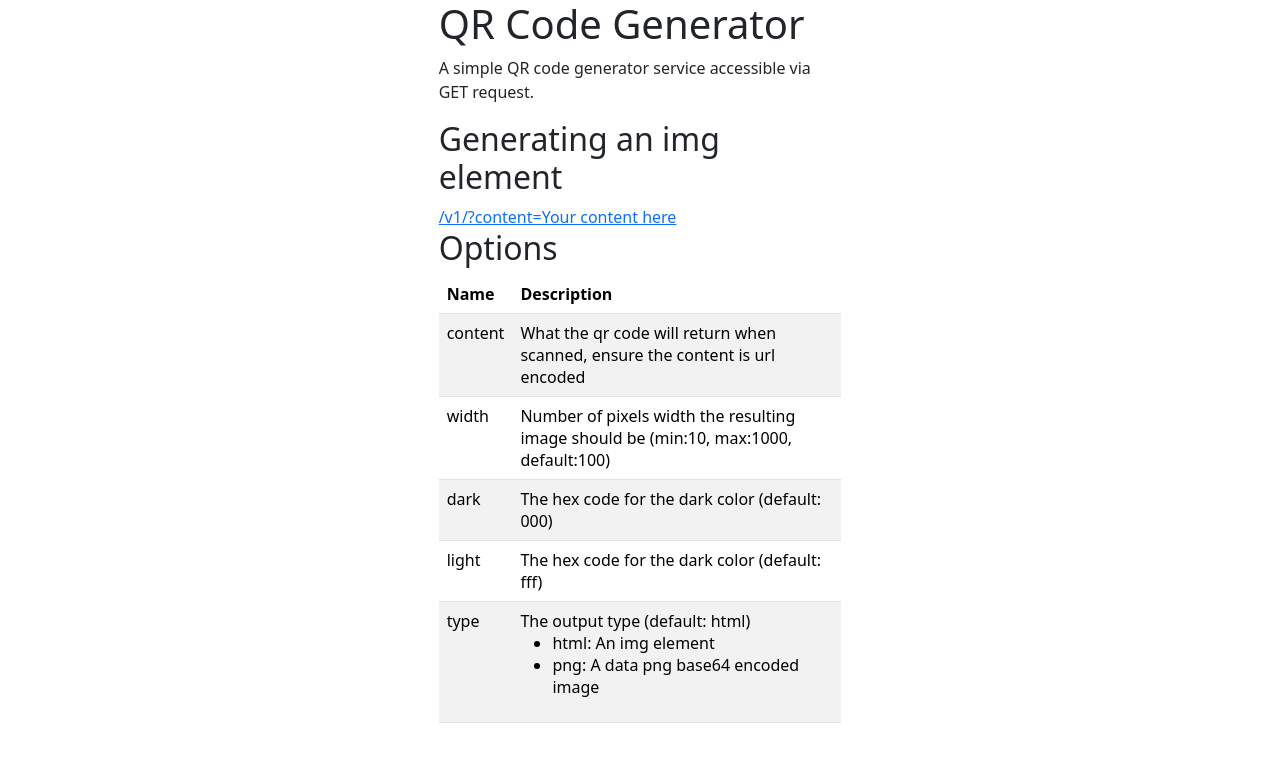
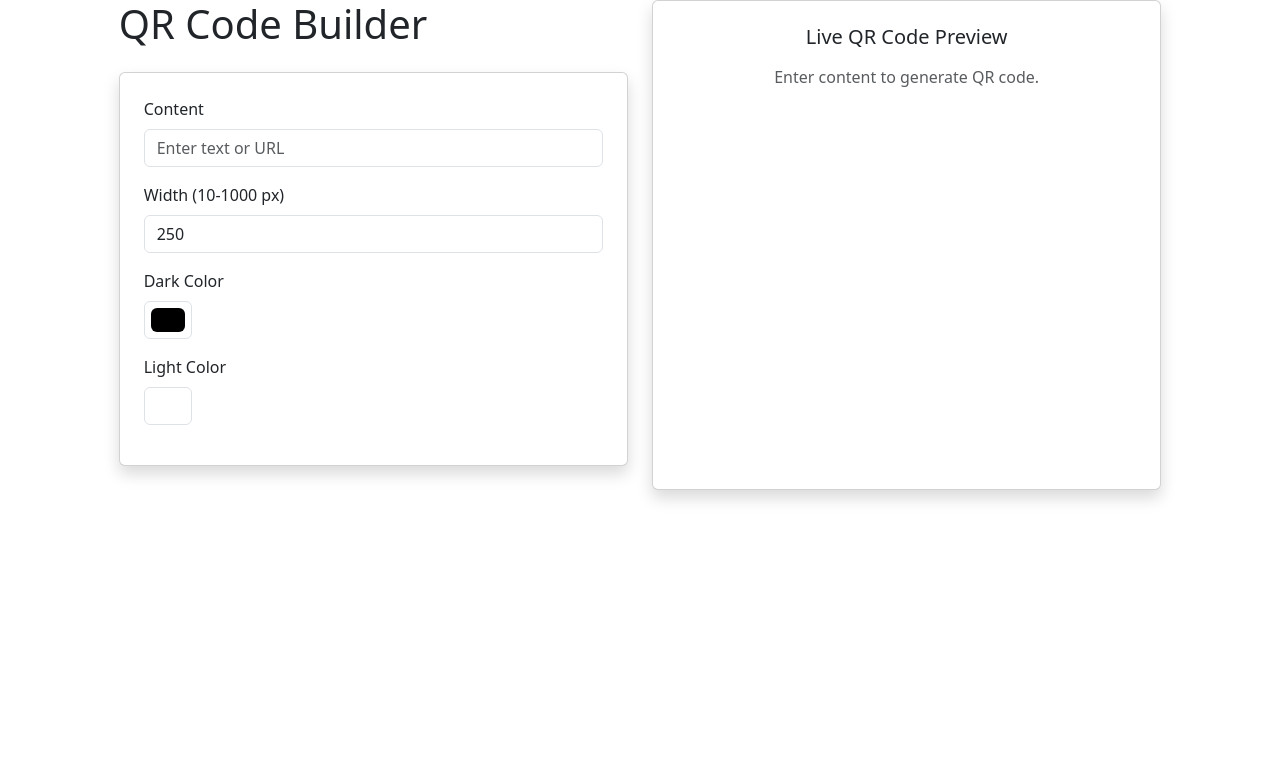
Before and after one commit to danielaj28/qr, a website: page src/index.html in a window 1280 px wide. Drawn offline with nearby package versions, Linux system fonts and the light colour scheme.

Commit message:
Refactor index.html to enhance QR code generation form and live preview functionality

```diff
--- a/src/index.html
+++ b/src/index.html
@@ -17,64 +17,148 @@
   </head>
   <body>
     <div class="container-fluid">
-      <div class="row">
-        <div class="col-md"></div>
-        <div class="col-md">
-          <h1>QR Code Generator</h1>
-          <p>A simple QR code generator service accessible via GET request.</p>
-          <h2>Generating an img element</h2>
-          <a href="/v1/?content=Your content here"
-            >/v1/?content=Your content here</a
-          >
-          <h2>Options</h2>
-          <table class="table table-striped">
-            <thead>
-              <th>Name</th>
-              <th>Description</th>
-            </thead>
-            <tbody>
-              <tr>
-                <td>content</td>
-                <td>
-                  What the qr code will return when scanned, ensure the content
-                  is url encoded
-                </td>
-              </tr>
-              <tr>
-                <td>width</td>
-                <td>
-                  Number of pixels width the resulting image should be (min:10,
-                  max:1000, default:100)
-                </td>
-              </tr>
-              <tr>
-                <td>dark</td>
-                <td>The hex code for the dark color (default: 000)</td>
-              </tr>
-              <tr>
-                <td>light</td>
-                <td>The hex code for the dark color (default: fff)</td>
-              </tr>
-              <tr>
-                <td>type</td>
-                <td>
-                  The output type (default: html)
-                  <ul>
-                    <li>html: An img element</li>
-                    <li>png: A data png base64 encoded image</li>
-                  </ul>
-                </td>
-              </tr>
-            </tbody>
-          </table>
-          <!-- <h2>Examples</h2>
-          <code>
-
-          </code> -->
+      <div class="row justify-content-center">
+        <div class="col-lg-5 col-md-6 mb-4">
+          <h1 class="mb-4">QR Code Builder</h1>
+          <form id="qrForm" class="card p-4 shadow mb-4">
+            <div class="mb-3">
+              <label for="content" class="form-label">Content</label>
+              <input
+                type="text"
+                class="form-control"
+                id="content"
+                name="content"
+                placeholder="Enter text or URL"
+                required
+              />
+            </div>
+            <div class="mb-3">
+              <label for="width" class="form-label">Width (10-1000 px)</label>
+              <input
+                type="number"
+                class="form-control"
+                id="width"
+                name="width"
+                min="10"
+                max="1000"
+                value="250"
+              />
+            </div>
+            <div class="mb-3">
+              <label for="dark" class="form-label">Dark Color</label>
+              <input
+                type="color"
+                class="form-control form-control-color"
+                id="dark"
+                name="dark"
+                value="#000000"
+                title="Choose dark color"
+              />
+            </div>
+            <div class="mb-3">
+              <label for="light" class="form-label">Light Color</label>
+              <input
+                type="color"
+                class="form-control form-control-color"
+                id="light"
+                name="light"
+                value="#ffffff"
+                title="Choose light color"
+              />
+            </div>
+          </form>
         </div>
-        <div class="col-md"></div>
+        <div class="col-lg-5 col-md-6 mb-4 d-flex align-items-stretch">
+          <div class="card p-4 shadow text-center w-100">
+            <h5 class="mb-3">Live QR Code Preview</h5>
+            <div id="qrPreview">
+              <img
+                id="qrImg"
+                src=""
+                alt="QR Code"
+                style="max-width: 100%; height: auto; display: none"
+              />
+              <div id="qrPlaceholder" class="text-muted">
+                Enter content to generate QR code.
+              </div>
+              <button
+                id="downloadBtn"
+                class="btn btn-primary mt-3"
+                style="display: none"
+                type="button"
+              >
+                Download
+              </button>
+            </div>
+          </div>
+        </div>
       </div>
-      <!-- Content here -->
     </div>
+    <script>
+      function hexFromColorPicker(val) {
+        return val.replace("#", "");
+      }
+      function buildUrl() {
+        const content = encodeURIComponent(
+          document.getElementById("content").value
+        );
+        const width = document.getElementById("width").value;
+        const dark = hexFromColorPicker(document.getElementById("dark").value);
+        const light = hexFromColorPicker(
+          document.getElementById("light").value
+        );
+        if (!content) return null;
+        return `/v1/?content=${content}&width=${width}&dark=${dark}&light=${light}&type=html`;
+      }
+      function updateQR() {
+        const url = buildUrl();
+        const img = document.getElementById("qrImg");
+        const placeholder = document.getElementById("qrPlaceholder");
+        const downloadBtn = document.getElementById("downloadBtn");
+        if (!url) {
+          img.style.display = "none";
+          placeholder.style.display = "block";
+          downloadBtn.style.display = "none";
+          return;
+        }
+        fetch(url)
+          .then((res) => res.text())
+          .then((html) => {
+            // Extract src from returned img html
+            const match = html.match(/src=\"([^\"]+)\"/);
+            if (match) {
+              img.src = match[1];
+              img.style.display = "block";
+              placeholder.style.display = "none";
+              downloadBtn.style.display = "inline-block";
+            } else {
+              img.style.display = "none";
+              placeholder.style.display = "block";
+              downloadBtn.style.display = "none";
+            }
+          });
+      }
+      // Debounce logic
+      let debounceTimer;
+      document.getElementById("qrForm").addEventListener("input", function() {
+        clearTimeout(debounceTimer);
+        debounceTimer = setTimeout(updateQR, 500);
+      });
+      document
+        .getElementById("downloadBtn")
+        .addEventListener("click", function () {
+          const img = document.getElementById("qrImg");
+          if (img.src) {
+            const a = document.createElement("a");
+            a.href = img.src;
+            a.download = "qr-code.png";
+            document.body.appendChild(a);
+            a.click();
+            document.body.removeChild(a);
+          }
+        });
+      // Initial preview
+      updateQR();
+    </script>
   </body>
 </html>
```
